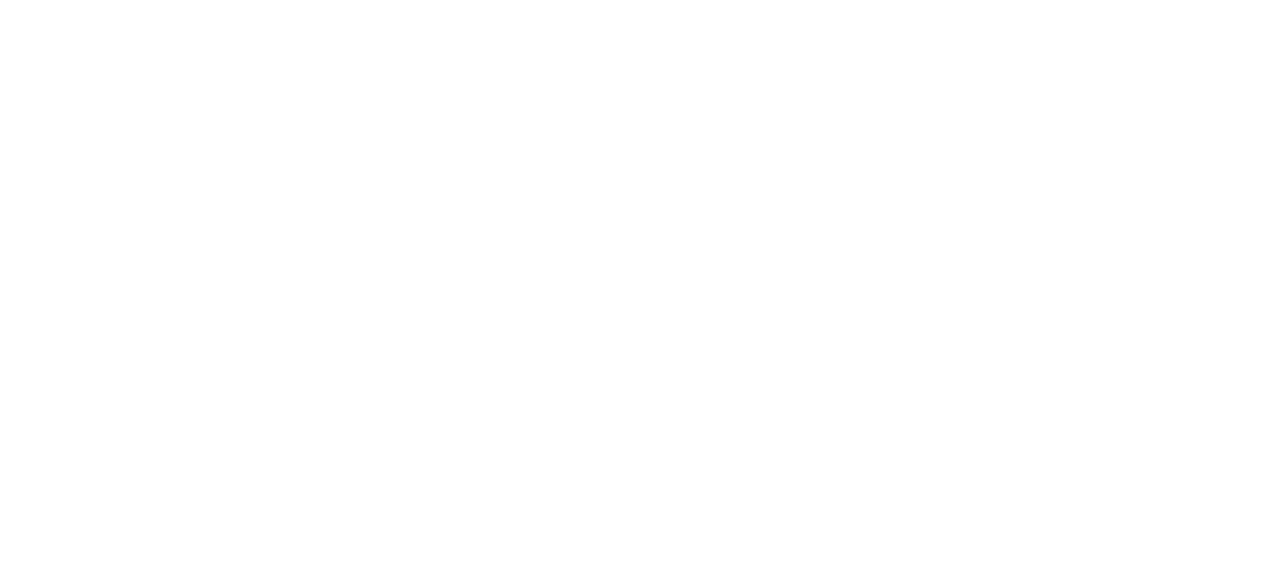
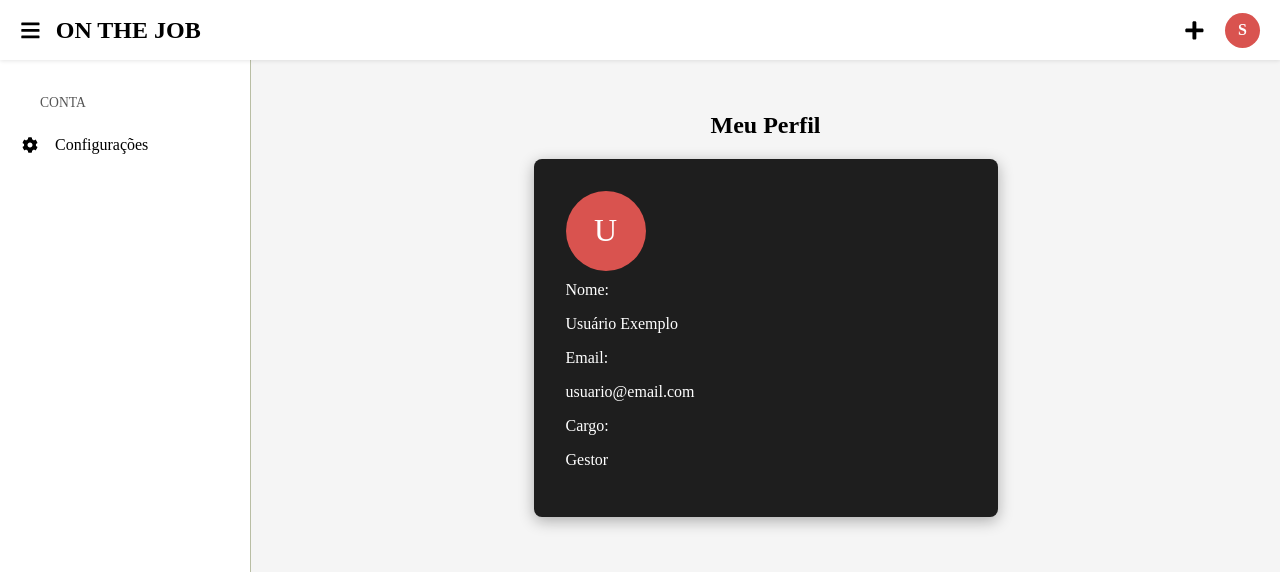
Before and after one commit to projetofinalrpv1/Projeto-final_TCC, a React (Vite) app: page /app/perfil in a window 1280 px wide. Before the commit this address had no page. Shown: the top 572 px of the page. Built offline with nearby package versions, Linux system fonts and the light colour scheme; sample sign-in values are in the browser's storage.

Commit message:
feat: Adicionando e estilizando o perfil

```diff
--- a/package.json
+++ b/package.json
@@ -20,6 +20,7 @@
     "@types/react": "^19.1.13",
     "@types/react-dom": "^19.1.9",
     "@vitejs/plugin-react": "^5.0.3",
+    "baseline-browser-mapping": "^2.9.19",
     "eslint": "^9.36.0",
     "eslint-plugin-react-hooks": "^5.2.0",
     "eslint-plugin-react-refresh": "^0.4.20",
--- a/src/components/Header/Header.css
+++ b/src/components/Header/Header.css
@@ -48,3 +48,119 @@
   font-weight: bold;
   cursor: pointer;
 }
+
+.perfil-link {
+  text-decoration: none; /* Remove o sublinhado padrão de links */
+  color: inherit;       /* Mantém a cor original do texto */
+}
+
+.perfil {
+  cursor: pointer;
+  transition: filter 0.2s;
+  /* Seus estilos atuais da div perfil aqui */
+}
+
+.perfil:hover {
+  filter: brightness(1.2); /* Efeito visual ao passar o mouse */
+}
+
+.perfil-container-google {
+  position: relative;
+  display: flex;
+  align-items: center;
+}
+
+.perfil-circulo {
+  width: 35px;
+  height: 35px;
+  background: #d9534f; /* Cor do avatar no seu print */
+  color: white;
+  border-radius: 50%;
+  display: flex;
+  align-items: center;
+  justify-content: center;
+  cursor: pointer;
+  font-weight: bold;
+}
+
+.google-menu {
+  position: absolute;
+  top: 50px;
+  right: 0;
+  width: 300px;
+  background: #e9eef6; /* Fundo azulado claro do Google */
+  border-radius: 20px;
+  box-shadow: 0 4px 20px rgba(0,0,0,0.15);
+  z-index: 1000;
+  padding: 15px;
+  color: #333;
+}
+
+.google-menu-header {
+  display: flex;
+  flex-direction: column;
+  align-items: center;
+  padding-bottom: 15px;
+}
+
+.user-email {
+  font-size: 0.85rem;
+  color: #555;
+  margin-bottom: 15px;
+}
+
+.avatar-grande {
+  width: 80px;
+  height: 80px;
+  background: #d9534f;
+  border-radius: 50%;
+  font-size: 2rem;
+  color: white;
+  display: flex;
+  align-items: center;
+  justify-content: center;
+  margin-bottom: 10px;
+}
+
+.btn-gerenciar {
+  background: transparent;
+  border: 1px solid #747775;
+  padding: 10px 20px;
+  border-radius: 20px;
+  color: #0b57d0;
+  font-weight: 500;
+  cursor: pointer;
+  margin-top: 10px;
+}
+
+.google-menu-footer {
+  display: flex;
+  background: white;
+  border-radius: 15px;
+  margin-top: 10px;
+  overflow: hidden;
+}
+
+.footer-item {
+  flex: 1;
+  padding: 15px;
+  border: none;
+  background: white;
+  display: flex;
+  align-items: center;
+  justify-content: center;
+  gap: 10px;
+  cursor: pointer;
+  font-size: 0.9rem;
+  transition: background 0.2s;
+}
+
+.footer-item:first-child { border-right: 1px solid #eee; }
+.footer-item:hover { background: #f1f1f1; }
+
+.google-menu-legal {
+  font-size: 0.7rem;
+  color: #777;
+  text-align: center;
+  margin-top: 15px;
+}
--- a/src/components/Header/header.jsx
+++ b/src/components/Header/header.jsx
@@ -1,16 +1,62 @@
-import { FaBars, FaPlus } from 'react-icons/fa';
+import { useState } from 'react';
+import { FaBars, FaPlus, FaSignOutAlt, FaUserPlus } from 'react-icons/fa';
+import { useNavigate } from 'react-router-dom';
+import { useAuth } from "../../contexts/useAuth";
 import "./Header.css";
 
-export  function Header({ onToggle }) {
+export function Header({ onToggle }) {
+  const { user, logout } = useAuth(); // Certifique-se que o logout existe no seu contexto
+  const [menuAberto, setMenuAberto] = useState(false);
+  const navigate = useNavigate();
+
+  const toggleMenu = () => setMenuAberto(!menuAberto);
+
   return (
     <header className="cabecalho">
       <div className="cabecalho-esquerda">
         <FaBars className="menu-icon" onClick={onToggle} />
-        <h1>Minha Plataforma</h1>
+        <h1>ON THE JOB</h1>
       </div>
+
       <div className="cabecalho-direita">
         <FaPlus className="add-icon" />
-        <div className="perfil">U</div>
+
+        <div className="perfil-container-google">
+          <div className="perfil-circulo" onClick={toggleMenu}>
+            {user?.name?.charAt(0).toUpperCase()}
+          </div>
+
+          {menuAberto && (
+            <div className="google-menu">
+              <div className="google-menu-header">
+                <p className="user-email">{user?.email}</p>
+                <div className="avatar-grande">
+                  {user?.name?.charAt(0).toUpperCase()}
+                </div>
+                <h3>Olá, {user?.name?.split(' ')[0]}!</h3>
+                <button
+                  className="btn-gerenciar"
+                  onClick={() => { navigate('/app/perfil'); setMenuAberto(false); }}
+                >
+                  Gerenciar sua conta
+                </button>
+              </div>
+
+              <div className="google-menu-footer">
+                <button className="footer-item">
+                  <FaUserPlus /> Adicionar conta
+                </button>
+                <button className="footer-item" onClick={logout}>
+                  <FaSignOutAlt /> Sair
+                </button>
+              </div>
+
+              <div className="google-menu-legal">
+                <span>Política de Privacidade</span> • <span>Termos de Serviço</span>
+              </div>
+            </div>
+          )}
+        </div>
       </div>
     </header>
   );
--- /dev/null
+++ b/src/pages/Perfil/Perfil.css
@@ -0,0 +1,52 @@
+.perfil-container {
+  padding: 2rem;
+  display: flex;
+  flex-direction: column;
+  align-items: center;
+}
+
+.perfil-card {
+  background: #1e1e1e; /* Cor escura do seu VSCode */
+  border-radius: 8px;
+  padding: 2rem;
+  width: 100%;
+  max-width: 400px;
+  box-shadow: 0 4px 15px rgba(0,0,0,0.3);
+  color: white;
+}
+
+.avatar-section {
+  text-align: center;
+  margin-bottom: 1.5rem;
+}
+
+.avatar-circle {
+  width: 80px;
+  height: 80px;
+  background: #4a90e2;
+  border-radius: 50%;
+  display: flex;
+  align-items: center;
+  justify-content: center;
+  font-size: 2rem;
+  margin: 0 auto 1rem;
+}
+
+.badge-role {
+  background: #333;
+  padding: 4px 12px;
+  border-radius: 20px;
+  font-size: 0.8rem;
+  color: #aaa;
+}
+
+.info-item {
+  margin-top: 1.5rem;
+}
+
+.info-item strong {
+  display: block;
+  color: #888;
+  font-size: 0.9rem;
+  margin-bottom: 4px;
+}
--- /dev/null
+++ b/src/pages/Perfil/Perfil.jsx
@@ -0,0 +1,35 @@
+import React from 'react';
+import './Perfil.css';
+
+export function Perfil() {
+  // Mock de dados - depois você pode puxar do seu AuthContext
+  const usuario = {
+    nome: "Usuário Exemplo",
+    email: "usuario@email.com",
+    cargo: "Gestor",
+    dataAdesao: "01/01/2024"
+  };
+
+  return (
+    <div className="perfil-container">
+      <h2>Meu Perfil</h2>
+      <div className="perfil-card">
+        <div className="avatar-grande">
+          {usuario.nome.charAt(0)}
+        </div>
+        <div className="info-grupo">
+          <label>Nome:</label>
+          <p>{usuario.nome}</p>
+        </div>
+        <div className="info-grupo">
+          <label>Email:</label>
+          <p>{usuario.email}</p>
+        </div>
+        <div className="info-grupo">
+          <label>Cargo:</label>
+          <p>{usuario.cargo}</p>
+        </div>
+      </div>
+    </div>
+  );
+}
--- a/src/routes/AppRoutes.jsx
+++ b/src/routes/AppRoutes.jsx
@@ -5,7 +5,7 @@
 import {Gestor} from "../pages/Gestor/Gestor";
 import {Tarefas} from "../pages/Tarefas/Tarefas";
 import {Configuracoes} from "../pages/Configuracoes/Configuracoes";
-
+import { Perfil } from "../pages/Perfil/Perfil";
 import MainLayout from "../layouts/MainLayout";
 
 import { AuthProvider } from '../contexts/AuthContext';
@@ -23,7 +23,10 @@
             <Route path="/app" element={<MainLayout />}>
               <Route index element={<Dashboard />} />
 
-              {/* Restrição específica para Gestores */}
+              {/* Restrição específica para Perfil */}
+              <Route element={<ProtectedRoute allowedRoles={['admin', 'gestor', 'usuario']} />}>
+                <Route path="perfil" element={<Perfil />} />
+              </Route>
               <Route element={<ProtectedRoute allowedRoles={['admin', 'gestor']} />}>
                 <Route path="gestor" element={<Gestor />} />
               </Route>
```
Also changed, not shown: 1 other file (tests, documents, lock files or other folders).
